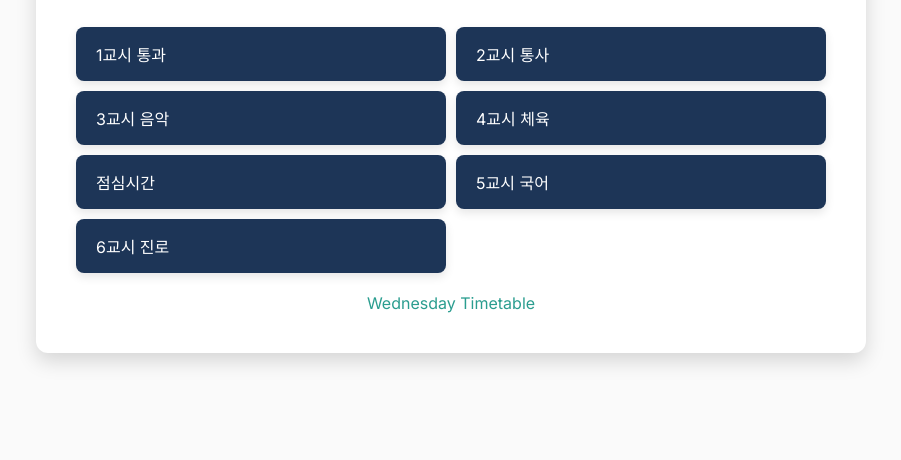
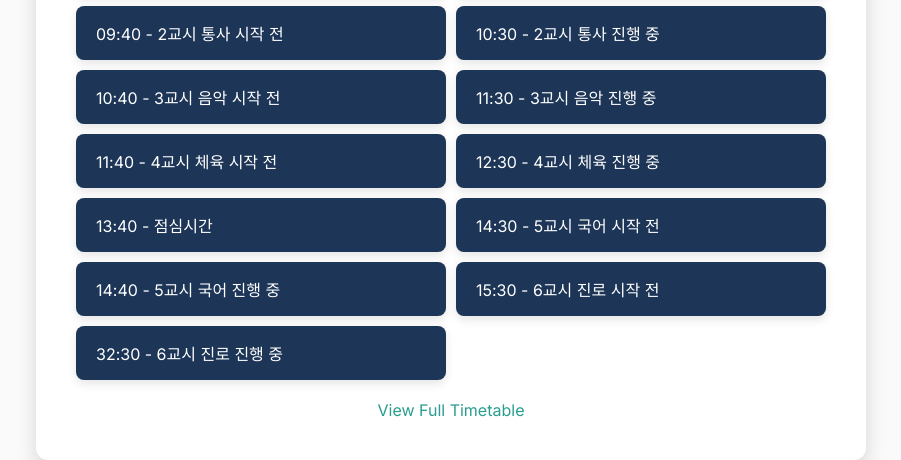
Before and after one commit to shyun8/timetable, a plain HTML site: page index.html in a window 1280 px wide. Shown: the part 362-822 px from the top of the page, without its empty margins (189-1090 px from the left). Before the commit the page ends 800 px from the top, so only its background shows below. Drawn offline with Linux system fonts and the light colour scheme.

Commit message:
Update index.html

```diff
--- a/index.html
+++ b/index.html
@@ -1,10 +1,9 @@
 <!DOCTYPE html>
 <html lang="en">
-
 <head>
   <meta charset="UTF-8">
   <meta name="viewport" content="width=device-width, initial-scale=1.0">
-  <title>Class Scheduler</title>
+  <title>Next Class Tracker</title>
   <link href="https://fonts.googleapis.com/css2?family=Inter:wght@300;400;600&display=swap" rel="stylesheet">
   <style>
     body {
@@ -90,111 +89,141 @@
     <div id="time-left" class="time-left">--시간 --분 --초</div>
     <div id="message" class="message">Please wait...</div>
     <div class="timetable" id="timetable"></div>
-    <div class="footer" id="next-timetable">
+    <div class="footer">
       <a href="#">View Full Timetable</a>
     </div>
   </div>
 
   <script>
     // Timetable data for each day
-    const timetable = {
-      Monday: ["1교시 국사", "2교시 수학", "3교시 통과", "4교시 정보", "점심시간", "5교시 창체", "6교시 영어", "7교시 통사"],
-      Tuesday: ["1교시 통과", "2교시 통사", "3교시 음악", "4교시 체육", "점심시간", "5교시 국어", "6교시 진로"],
-      Wednesday: ["1교시 정보", "2교시 미술", "3교시 미술", "4교시 국사", "점심시간", "5교시 영어", "6교시 수학", "7교시 국어"],
-      Thursday: ["1교시 체육", "2교시 음악", "3교시 국어", "4교시 실험", "점심시간", "5교시 통과", "6교시 국사"],
-      Friday: ["1교시 정보", "2교시 통사", "3교시 수학", "4교시 영어", "점심시간", "5교시 국어", "6교시 창진", "7교시 창체"],
-      Saturday: ["월요일 1교시 국사"],
-      Sunday: ["월요일 1교시 국사"]
+    const timetableData = {
+      Monday: {
+        intervals: ["08:40", "09:30", "09:40", "10:30", "10:40", "11:30", "11:40", "12:30", "13:40", "14:30", "14:40", "15:30", "15:40", "16:30", "32:30"],
+        statuses: [
+          "1교시 국사 시작 전", "1교시 국사 진행 중", "2교시 수학 시작 전", "2교시 수학 진행 중", "3교시 통과 시작 전", "3교시 통과 진행 중",
+          "4교시 정보 시작 전", "4교시 정보 진행 중", "점심시간", "5교시 창체 시작 전", "5교시 창체 진행 중", "6교시 영어 시작 전",
+          "6교시 영어 진행 중", "7교시 통사 시작 전", "7교시 통사 진행 중", "화요일 1교시 통과 시작 전"
+        ],
+        messages: [
+          "이따 만나요!", "수업 중!", "쉬는 시간!", "수업 중!", "쉬는 시간!", "수업 중!", "쉬는 시간!", "수업 중!", "쉬는 시간!",
+          "점심시간!", "수업 중!", "쉬는 시간!", "수업 중!", "쉬는 시간!", "수업 중!", "쉬는 시간!", "내일 만나요!"
+        ]
+      },
+      Tuesday: {
+        intervals: ["08:40", "09:30", "09:40", "10:30", "10:40", "11:30", "11:40", "12:30", "13:40", "14:30", "14:40", "15:30", "32:30"],
+        statuses: [
+          "1교시 통과 시작 전", "1교시 통과 진행 중", "2교시 통사 시작 전", "2교시 통사 진행 중", "3교시 음악 시작 전", "3교시 음악 진행 중",
+          "4교시 체육 시작 전", "4교시 체육 진행 중", "점심시간", "5교시 국어 시작 전", "5교시 국어 진행 중", "6교시 진로 시작 전",
+          "6교시 진로 진행 중", "수요일 1교시 정보 시작 전"
+        ],
+        messages: [
+          "이따 만나요!", "수업 중!", "쉬는 시간!", "수업 중!", "쉬는 시간!", "수업 중!", "쉬는 시간!", "수업 중!", "쉬는 시간!",
+          "점심시간!", "수업 중!", "쉬는 시간!", "수업 중!", "쉬는 시간!", "내일 만나요!"
+        ]
+      },
+      Wednesday: {
+        intervals: ["08:40", "09:30", "09:40", "10:30", "10:40", "11:30", "11:40", "12:30", "13:40", "14:30", "14:40", "15:30", "15:40", "16:30", "32:30"],
+        statuses: [
+          "1교시 정보 시작 전", "1교시 정보 진행 중", "2교시 미술 시작 전", "2교시 미술 진행 중", "3교시 미술 시작 전", "3교시 미술 진행 중",
+          "4교시 국사 시작 전", "4교시 국사 진행 중", "점심시간", "5교시 영어 시작 전", "5교시 영어 진행 중", "6교시 수학 시작 전",
+          "6교시 수학 진행 중", "7교시 국어 시작 전", "7교시 국어 진행 중", "목요일 1교시 체육 시작 전"
+        ],
+        messages: [
+          "이따 만나요!", "수업 중!", "쉬는 시간!", "수업 중!", "쉬는 시간!", "수업 중!", "쉬는 시간!", "수업 중!", "쉬는 시간!",
+          "점심시간!", "수업 중!", "쉬는 시간!", "수업 중!", "쉬는 시간!", "수업 중!", "쉬는 시간!", "내일 만나요!"
+        ]
+      },
+      Thursday: {
+        intervals: ["08:40", "09:30", "09:40", "10:30", "10:40", "11:30", "11:40", "12:30", "13:40", "14:30", "14:40", "15:30", "32:30"],
+        statuses: [
+          "1교시 체육 시작 전", "1교시 체육 진행 중", "2교시 음악 시작 전", "2교시 음악 진행 중", "3교시 국어 시작 전", "3교시 국어 진행 중",
+          "4교시 실험 시작 전", "4교시 실험 진행 중", "점심시간", "5교시 통과 시작 전", "5교시 통과 진행 중", "6교시 국사 시작 전",
+          "6교시 국사 진행 중", "금요일 1교시 정보 시작 전"
+        ],
+        messages: [
+          "이따 만나요!", "수업 중!", "쉬는 시간!", "수업 중!", "쉬는 시간!", "수업 중!", "쉬는 시간!", "수업 중!", "쉬는 시간!",
+          "점심시간!", "수업 중!", "쉬는 시간!", "수업 중!", "쉬는 시간!", "내일 만나요!"
+        ]
+      },
+      Friday: {
+        intervals: ["08:40", "09:30", "09:40", "10:30", "10:40", "11:30", "11:40", "12:30", "13:40", "14:30", "14:40", "15:30", "15:40", "16:30", "32:30"],
+        statuses: [
+          "1교시 정보 시작 전", "1교시 정보 진행 중", "2교시 통사 시작 전", "2교시 통사 진행 중", "3교시 수학 시작 전", "3교시 수학 진행 중",
+          "4교시 영어 시작 전", "4교시 영어 진행 중", "점심시간", "5교시 국어 시작 전", "5교시 국어 진행 중", "6교시 창진 시작 전",
+          "6교시 창진 진행 중", "7교시 창체 시작 전", "7교시 창체 진행 중", "월요일 1교시 국사 시작 전"
+        ],
+        messages: [
+          "이따 만나요!", "수업 중!", "쉬는 시간!", "수업 중!", "쉬는 시간!", "수업 중!", "쉬는 시간!", "수업 중!", "쉬는 시간!",
+          "점심시간!", "수업 중!", "쉬는 시간!", "수업 중!", "쉬는 시간!", "수업 중!", "쉬는 시간!", "월요일에 만나요!"
+        ]
+      },
+      Saturday: {
+        intervals: ["56:30"],
+        statuses: ["월요일 1교시 국사 시작 전"],
+        messages: ["월요일에 만나요!"]
+      },
+      Sunday: {
+        intervals: ["32:30"],
+        statuses: ["월요일 1교시 국사 시작 전"],
+        messages: ["내일 만나요!"]
+      }
     };
 
-    // Interval times for each day
-    const intervals = {
-      Monday: ["08:40", "09:30", "09:40", "10:30", "10:40", "11:30", "11:40", "12:30", "13:40", "14:30", "14:40", "15:30", "15:40", "16:30", "32:40"],
-      Tuesday: ["08:40", "09:30", "09:40", "10:30", "10:40", "11:30", "11:40", "12:30", "13:40", "14:30", "14:40", "15:30", "32:40"],
-      Wednesday: ["08:40", "09:30", "09:40", "10:30", "10:40", "11:30", "11:40", "12:30", "13:40", "14:30", "14:40", "15:30", "15:40", "16:30", "32:40"],
-      Thursday: ["08:40", "09:30", "09:40", "10:30", "10:40", "11:30", "11:40", "12:30", "13:40", "14:30", "14:40", "15:30", "32:40"],
-      Friday: ["08:40", "09:30", "09:40", "10:30", "10:40", "11:30", "11:40", "12:30", "13:40", "14:30", "14:40", "15:30", "15:40", "16:30", "32:40"],
-      Saturday: ["56:40"],
-      Sunday: ["32:40"]
-    };
+    // Set the current day and update the timetable
+    const currentDay = new Date().toLocaleString('en-us', { weekday: 'long' });
+    const dayData = timetableData[currentDay] || timetableData.Monday;
 
-    const messages = {
-      Monday: [
-        "이따 만나요!", "수업 중!", "쉬는 시간!", "수업 중!", "쉬는 시간!", "수업 중!", "쉬는 시간!", "수업 중!", "쉬는 시간!", "점심시간!", "수업 중!", "쉬는 시간!", "수업 중!", "쉬는 시간!", "수업 중!", "쉬는 시간!", "내일 만나요!"
-      ],
-      Tuesday: [
-        "이따 만나요!", "수업 중!", "쉬는 시간!", "수업 중!", "쉬는 시간!", "수업 중!", "쉬는 시간!", "수업 중!", "쉬는 시간!", "점심시간!", "수업 중!", "쉬는 시간!", "수업 중!", "쉬는 시간!", "내일 만나요!"
-      ],
-      Wednesday: [
-        "이따 만나요!", "수업 중!", "쉬는 시간!", "수업 중!", "쉬는 시간!", "수업 중!", "쉬는 시간!", "수업 중!", "쉬는 시간!", "점심시간!", "수업 중!", "쉬는 시간!", "수업 중!", "쉬는 시간!", "수업 중!", "쉬는 시간!", "내일 만나요!"
-      ],
-      Thursday: [
-        "이따 만나요!", "수업 중!", "쉬는 시간!", "수업 중!", "쉬는 시간!", "수업 중!", "쉬는 시간!", "수업 중!", "쉬는 시간!", "점심시간!", "수업 중!", "쉬는 시간!", "수업 중!", "쉬는 시간!", "내일 만나요!"
-      ],
-      Friday: [
-        "이따 만나요!", "수업 중!", "쉬는 시간!", "수업 중!", "쉬는 시간!", "수업 중!", "쉬는 시간!", "수업 중!", "쉬는 시간!", "점심시간!", "수업 중!", "쉬는 시간!", "수업 중!", "쉬는 시간!", "수업 중!", "쉬는 시간!", "월요일에 만나요!"
-      ],
-      Saturday: ["월요일에 만나요!"],
-      Sunday: ["내일 만나요!"]
-    };
+    // Update status, time left, and message
+    function updateTimetable() {
+      const currentTime = new Date();
+      const intervals = dayData.intervals;
+      const statuses = dayData.statuses;
+      const messages = dayData.messages;
 
-    const day = new Date().toLocaleString("en-US", { weekday: "long" });
-    const now = new Date();
-    const statusEl = document.getElementById("status");
-    const timeLeftEl = document.getElementById("time-left");
-    const messageEl = document.getElementById("message");
-    const timetableEl = document.getElementById("timetable");
-    const nextTimetableEl = document.getElementById("next-timetable");
+      let nextInterval = null;
+      let timeLeft = null;
+      let statusMessage = null;
+      let nextMessage = null;
 
-    function formatTime(date) {
-      return date.toISOString().substr(11, 5);
-    }
+      for (let i = 0; i < intervals.length; i++) {
+        const intervalTime = intervals[i].split(":");
+        const intervalDate = new Date(currentTime.getFullYear(), currentTime.getMonth(), currentTime.getDate(), intervalTime[0], intervalTime[1]);
 
-    function getTimeLeft(nextTime) {
-      const now = new Date();
-      const nextInterval = new Date(now.toDateString() + " " + nextTime);
-      const diff = nextInterval - now;
-      const hours = Math.floor(diff / (1000 * 60 * 60));
-      const minutes = Math.floor((diff % (1000 * 60 * 60)) / (1000 * 60));
-      const seconds = Math.floor((diff % (1000 * 60)) / 1000);
-      return `${hours}시간 ${minutes}분 ${seconds}초`;
-    }
-
-    // Set up schedule based on the current day
-    function updateSchedule(day) {
-      const intervalsForToday = intervals[day];
-      const messagesForToday = messages[day];
-      const timetableForToday = timetable[day];
-
-      // Display Status, Time left, and Message
-      let intervalIndex = 0;
-      let currentTime = formatTime(now);
-      for (let i = 0; i < intervalsForToday.length; i++) {
-        if (currentTime <= intervalsForToday[i]) {
-          intervalIndex = i;
-          break;
+        if (currentTime < intervalDate && nextInterval === null) {
+          nextInterval = intervalDate;
+          statusMessage = statuses[i];
+          nextMessage = messages[i];
         }
       }
 
-      // Update the status, time left, and message
-      statusEl.textContent = messagesForToday[intervalIndex];
-      timeLeftEl.textContent = getTimeLeft(intervalsForToday[intervalIndex]);
-      messageEl.textContent = messagesForToday[intervalIndex];
+      // Time left logic
+      if (nextInterval) {
+        const timeDiff = nextInterval - currentTime;
+        const hours = Math.floor(timeDiff / (1000 * 60 * 60));
+        const minutes = Math.floor((timeDiff % (1000 * 60 * 60)) / (1000 * 60));
+        const seconds = Math.floor((timeDiff % (1000 * 60)) / 1000);
 
-      // Display the timetable for the day
-      timetableEl.innerHTML = "";
-      for (let i = 0; i < timetableForToday.length; i++) {
-        const timetableItem = document.createElement("div");
-        timetableItem.innerHTML = `${timetableForToday[i]}`;
-        timetableEl.appendChild(timetableItem);
+        timeLeft = `${hours}시간 ${minutes}분 ${seconds}초`;
       }
 
-      // Display next day's timetable after school hours
-      const nextDay = (day === "Saturday" || day === "Sunday") ? "Monday" : ["Monday", "Tuesday", "Wednesday", "Thursday", "Friday"][["Monday", "Tuesday", "Wednesday", "Thursday", "Friday"].indexOf(day) + 1];
-      nextTimetableEl.innerHTML = `<a href="#">${nextDay} Timetable</a>`;
+      // Update the HTML
+      document.getElementById("status").textContent = statusMessage || "Loading...";
+      document.getElementById("time-left").textContent = timeLeft || "--시간 --분 --초";
+      document.getElementById("message").textContent = nextMessage || "Please wait...";
+
+      // Update timetable blocks
+      const timetableContainer = document.getElementById("timetable");
+      timetableContainer.innerHTML = "";
+      for (let i = 0; i < intervals.length; i++) {
+        const div = document.createElement("div");
+        div.innerHTML = `${intervals[i]} - ${statuses[i]}`;
+        timetableContainer.appendChild(div);
+      }
     }
 
-    updateSchedule(day);
+    // Run the update function every second
+    setInterval(updateTimetable, 1000);
+    updateTimetable();
   </script>
 </body>
 </html>
```
